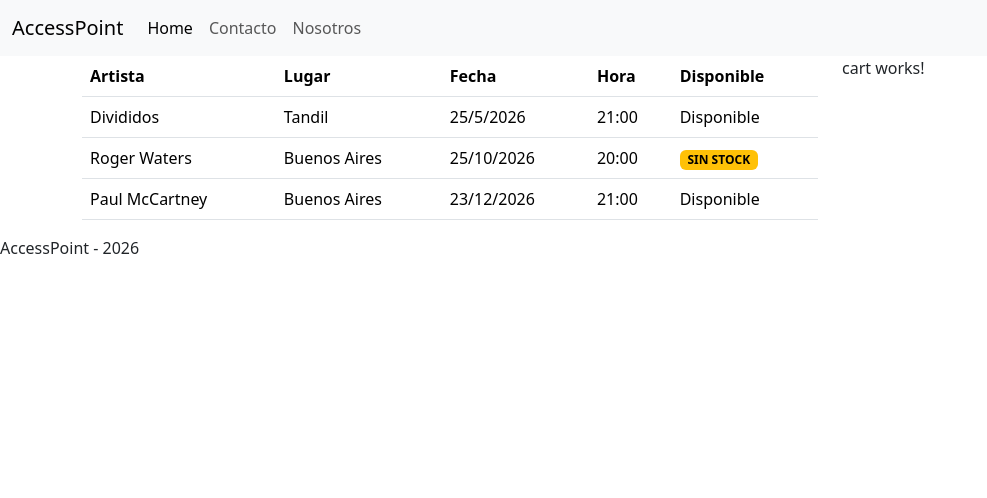
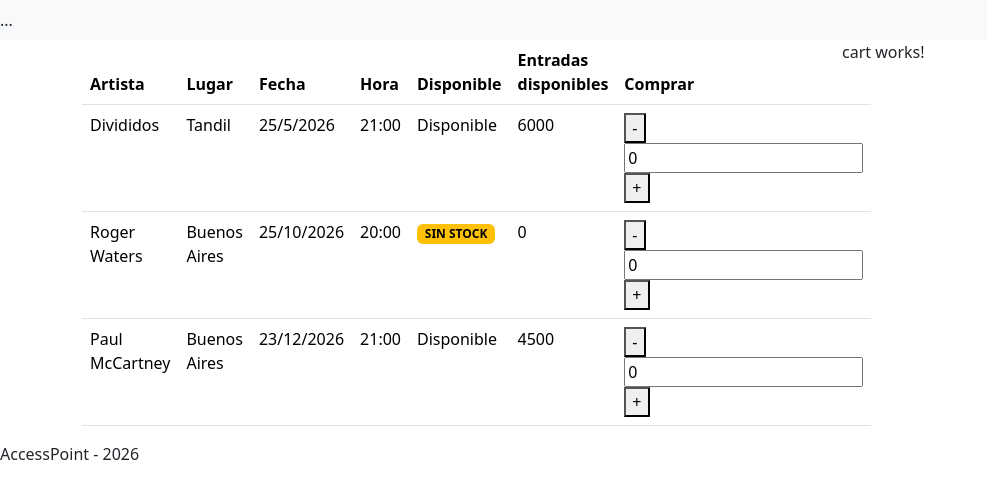
Before and after one commit to ThiagoGonnet/AccessPoint-Angular, an Angular app: page / in a window 1280 px wide. Shown: the top 498 px of the page, without its empty margins (0-987 px from the left). Built offline with nearby package versions, Linux system fonts and the light colour scheme.

Commit message:
Agrega binding, y agrega botonera para comprar

```diff
--- a/src/app/app-module.ts
+++ b/src/app/app-module.ts
@@ -1,5 +1,6 @@
 import { NgModule, provideBrowserGlobalErrorListeners } from '@angular/core';
 import { BrowserModule, provideClientHydration, withEventReplay } from '@angular/platform-browser';
+import { FormsModule } from '@angular/forms';
 
 import { AppRoutingModule } from './app-routing-module';
 import { App } from './app';
@@ -8,8 +9,8 @@
 
 @NgModule({
   declarations: [App, ListConcerts, Cart],
-  imports: [BrowserModule, AppRoutingModule],
+  imports: [BrowserModule, AppRoutingModule, FormsModule],
   providers: [provideBrowserGlobalErrorListeners(), provideClientHydration(withEventReplay())],
   bootstrap: [App],
 })
-export class AppModule {}
+export class AppModule { }
--- a/src/app/app.html
+++ b/src/app/app.html
@@ -1,35 +1,16 @@
-<!DOCTYPE html>
-<html lang="en">
-<body>
 <nav class="navbar navbar-expand-lg bg-body-tertiary">
-  <div class="container-fluid">
-    <a class="navbar-brand" href="#">{{title}}</a>
-    <button class="navbar-toggler" type="button" data-bs-toggle="collapse" data-bs-target="#navbarNav" aria-controls="navbarNav" aria-expanded="false" aria-label="Toggle navigation">
-      <span class="navbar-toggler-icon"></span>
-    </button>
-    <div class="collapse navbar-collapse" id="navbarNav">
-      <ul class="navbar-nav">
-        <li class="nav-item">
-          <a class="nav-link active" aria-current="page" href="#">Home</a>
-        </li>
-        <li class="nav-item">
-          <a class="nav-link" href="#">Contacto</a>
-        </li>
-        <li class="nav-item">
-          <a class="nav-link" href="#">Nosotros</a>
-        </li>
-      </ul>
-    </div>
-  </div>
+  ...
 </nav>
 
 <div class="container">
   <div class="row">
-      <div class="col-8"> <app-list-concerts></app-list-concerts> </div>
-      <div class="col-4"> <app-cart></app-cart> </div>
+    <div class="col-8">
+      <app-list-concerts></app-list-concerts>
+    </div>
+    <div class="col-4">
+      <app-cart></app-cart>
+    </div>
   </div>
 </div>
 
 <footer>{{title}} - 2026</footer>
-</body>
-</html>
--- a/src/app/interfaces/Concert.ts
+++ b/src/app/interfaces/Concert.ts
@@ -3,5 +3,7 @@
   "place": string,
   "date": string,
   "time": string,
-  "available": boolean
+  "available": boolean,
+  "stock": number,
+  "quantity": number
 }
--- a/src/app/list-concerts/list-concerts.html
+++ b/src/app/list-concerts/list-concerts.html
@@ -6,6 +6,8 @@
       <th>Fecha</th>
       <th>Hora</th>
       <th>Disponible</th>
+      <th>Entradas disponibles</th>
+      <th>Comprar</th>
     </tr>
   </thead>
   <tbody>
@@ -20,6 +22,13 @@
       } @else {
         <td><span class="badge text-bg-warning">SIN STOCK</span></td>
       }
+      <td>{{concert.stock}}</td>
+
+      <td>
+        <button (click)="decrementarCantidad(concert)">-</button>
+        <input type="text" [(ngModel)]="concert.quantity" (keyup)="onChangeQuantity($event, concert)">
+        <button (click)="incrementarCantidad(concert)">+</button>
+      </td>
     </tr>
     }
     @empty {
--- a/src/app/list-concerts/list-concerts.ts
+++ b/src/app/list-concerts/list-concerts.ts
@@ -16,6 +16,8 @@
       date: "25/5/2026",
       time: "21:00",
       available: true,
+      stock: 6000,
+      quantity: 0,
     },
     {
       artist: "Roger Waters",
@@ -23,6 +25,8 @@
       date: "25/10/2026",
       time: "20:00",
       available: false,
+      stock: 0,
+      quantity: 0,
     },
     {
       artist: "Paul McCartney",
@@ -30,8 +34,24 @@
       date: "23/12/2026",
       time: "21:00",
       available: true,
+      stock: 4500,
+      quantity: 0,
     }
   ];
+
+  decrementarCantidad(concert: Concert) {
+    if (concert.quantity > 0) {
+      concert.quantity--;
+    }
+  }
+  incrementarCantidad(concert: Concert) {
+    if (concert.quantity <= concert.stock && concert.stock > 0) {
+      concert.quantity++;
+    }
+  }
+  onChangeQuantity(event, concert: Concert): void {
+    console.log(event.key);
+  }
   constructor () {
 
   }
```
Lines whose indentation alone changed are shown as unchanged.
